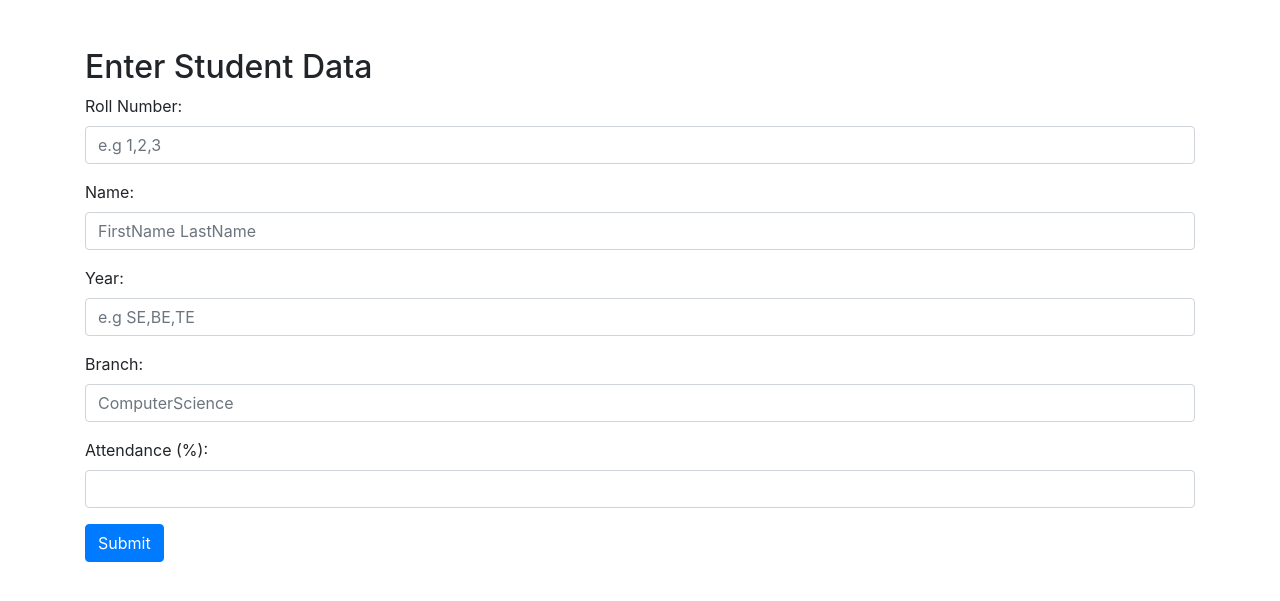
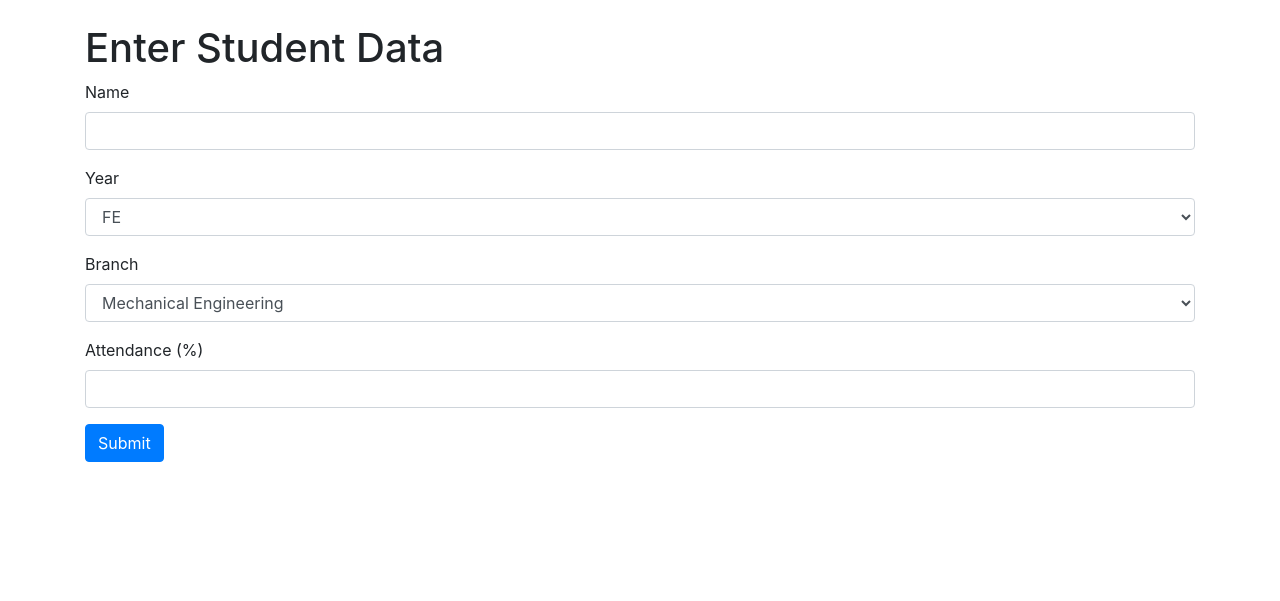
Before and after one commit to supranshu/CrystalReportGenerator, a Spring Boot app: page /enter-data in a window 1280 px wide. Shown: the top 601 px of the page. Run offline with Spring Boot 4, Linux system fonts and the light colour scheme.

Commit message:
UpdatedJpa

```diff
--- a/com.report/src/main/java/com/report/dao/StudentController.java
+++ b/com.report/src/main/java/com/report/dao/StudentController.java
@@ -2,6 +2,7 @@ package com.report.dao;
 
 import org.springframework.stereotype.Controller;
 import org.springframework.web.bind.annotation.GetMapping;
+import org.springframework.web.bind.annotation.ModelAttribute;
 import org.springframework.web.bind.annotation.PostMapping;
 import org.springframework.web.bind.annotation.RequestParam;
 
@@ -21,20 +22,15 @@ public class StudentController {
     }
 
     @PostMapping("/save-student")
-    public String saveStudentData(@RequestParam int rollNumber,
-                                  @RequestParam String name,
-                                  @RequestParam String year,
-                                   @RequestParam String branch,
-                                  @RequestParam String attendance) {
-        Student student = new Student();
-        student.setRollNumber(rollNumber);
-        student.setName(name);
-        student.setYear(year);
-        student.setBranch(branch);
-        student.setAttendance(attendance);
+    public String saveStudent(@ModelAttribute Student student) {
+        try {
+            // Assuming you have the StudentRepo interface with the save method
+            studentRepo.save(student);
+            return "redirect:/enter-data?success=true";
+        } catch (Exception e) {
+            e.printStackTrace();
+            return "redirect:/enter-data?error=true";
+        }
+    }
 
-        studentRepo.save(student); // Save the student data to the database
-
-        return "redirect:/"; // Redirect back to the index page
-    }
 }
--- a/com.report/src/main/resources/templates/enter_data.html
+++ b/com.report/src/main/resources/templates/enter_data.html
@@ -3,31 +3,38 @@
 <head>
     <meta charset="UTF-8">
     <title>Enter Student Data</title>
-    <!-- Link to Bootstrap CSS -->
     <link rel="stylesheet" href="https://maxcdn.bootstrapcdn.com/bootstrap/4.5.2/css/bootstrap.min.css">
 </head>
 <body>
-    <div class="container mt-5">
-        <h2>Enter Student Data</h2>
+    <div class="container mt-4">
+        <h1>Enter Student Data</h1>
         <form th:action="@{/save-student}" method="post">
+
             <div class="form-group">
-                <label for="rollNumber">Roll Number:</label>
-                <input type="number" class="form-control" id="rollNumber" name="rollNumber" placeholder="e.g 1,2,3" required>
+                <label for="name">Name</label>
+                <input type="text" class="form-control" id="name" name="name" required>
             </div>
             <div class="form-group">
-                <label for="name">Name:</label>
-                <input type="text" class="form-control" id="name" name="name" required placeholder="FirstName LastName">
+                <label for="year">Year</label>
+                <select class="form-control" id="year" name="year" required>
+                    <option value="FE">FE</option>
+                    <option value="SE">SE</option>
+                    <option value="TE">TE</option>
+                    <option value="BE">BE</option>
+                </select>
             </div>
             <div class="form-group">
-                <label for="year">Year:</label>
-                <input type="text" class="form-control" id="year" name="year" placeholder="e.g SE,BE,TE" required>
+                <label for="branch">Branch</label>
+                <select class="form-control" id="branch" name="branch" required>
+                    <option value="MechanicalEngineering">Mechanical Engineering</option>
+                    <option value="ElectricalEngineering">Electrical Engineering</option>
+                    <option value="ComputerScience">Computer Science Engineering</option>
+                    <option value="CivilEngineering">Civil Engineering</option>
+                    <option value="InformationTechnology">Information Technology Engineering</option>
+                </select>
             </div>
             <div class="form-group">
-                <label for="branch">Branch:</label>
-                <input type="text" class="form-control" id="branch" name="branch" placeholder="ComputerScience" required>
-            </div>
-            <div class="form-group">
-                <label for="attendance">Attendance (%):</label>
+                <label for="attendance">Attendance (%)</label>
                 <input type="text" class="form-control" id="attendance" name="attendance" required>
             </div>
             <button type="submit" class="btn btn-primary">Submit</button>
```
Also changed, not shown: com.report/src/main/java/com/report/service/ReportGenerationService.java (+4 -3 lines), 1 other file.
